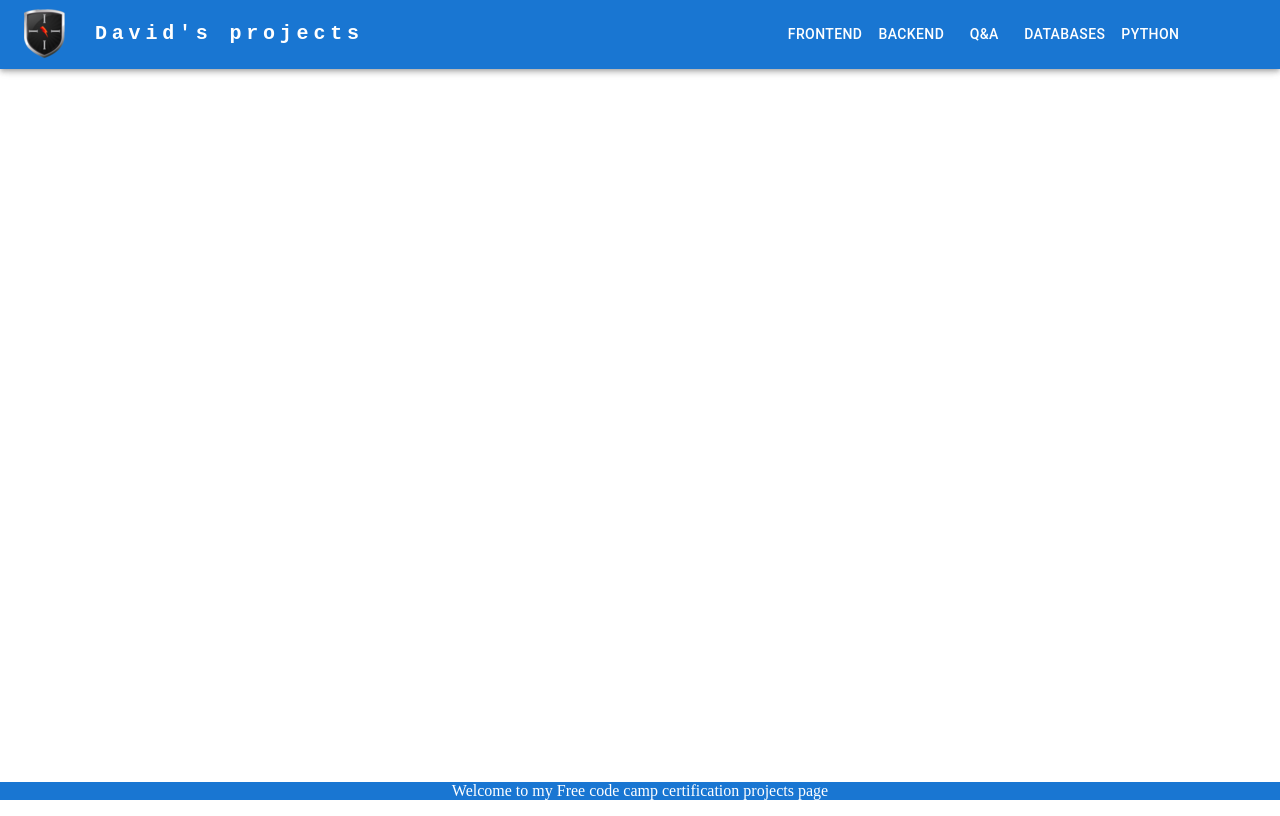
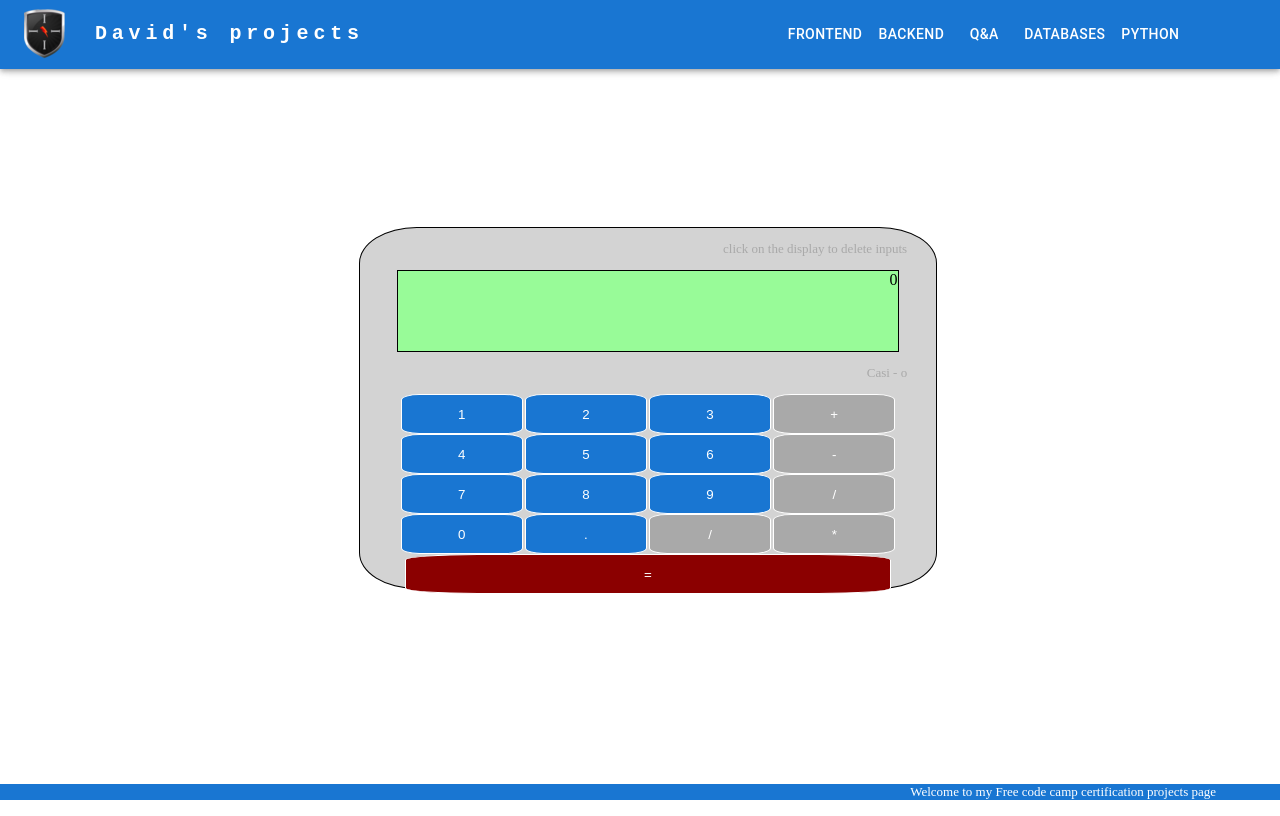
Before and after one commit to iisblitz/certifications, a React (Create React App) app: page /certifications/FrontEnd/JavaScriptCalculator in a window 1280 px wide. Built offline with nearby package versions, Linux system fonts and the light colour scheme.

Commit message:
calculator problem, page created, design and most functionality

```diff
--- a/src/pages/JavaScriptCalculator.css
+++ b/src/pages/JavaScriptCalculator.css
@@ -0,0 +1,70 @@
+.Calculator {
+  width: 100vw;
+  height: 100vh;
+  display: flex;
+  flex-direction: row;
+  justify-content: center;
+  align-items: center;
+}
+
+.container {
+  border: 1px solid black;
+  border-radius: 10%;
+  width: 45vw;
+  height: 45vh;
+  display: flex;
+  flex-direction: column;
+  justify-content: space-around;
+  align-items: center;
+  background-color: lightgray;
+}
+
+label {
+  width: 39vw;
+  height: 10vh;
+}
+
+.Display {
+  width: 39vw;
+  height: 10vh;
+  display: flex;
+  flex-direction: column;
+  text-align: right;
+  border: 1px solid black;
+  background-color: palegreen;
+}
+.Pad {
+  width: 39vw;
+  height: 25vh;
+
+  display: flex;
+  flex-direction: column;
+  justify-content: space-evenly;
+}
+
+.row {
+  display: flex;
+  flex-direction: row;
+  justify-content: space-evenly;
+}
+
+.number {
+  width: 9.5vw;
+  height: 5vh;
+}
+.operation {
+  width: 9.5vw;
+  height: 5vh;
+  background-color: darkgray;
+}
+.equals {
+  width: 38vw;
+  height: 5vh;
+  background-color: darkred;
+}
+p {
+  width: 90%;
+  text-align: right;
+  font-size: small;
+  color: darkgray;
+}
--- a/src/pages/JavaScriptCalculator.js
+++ b/src/pages/JavaScriptCalculator.js
@@ -1,7 +1,78 @@
+import {useState} from "react"
+import "./JavaScriptCalculator.css"
+
 const JavaScriptCalculator = () => {
-    return ( <>
+    const [display, setDisplay] = useState('0')
+    const [current, setCurrent] = useState('')
 
-    </> );
+    const input = (e) => {
+        const pointer = e.target.value;
+        const regex = /[+\-*/.]/;
+
+        if (regex.test(pointer) && regex.test(current.slice(-1)) ) {
+          setCurrent('Error');
+          setTimeout(() => {
+            setCurrent('');
+          }, 2000);
+        } else {
+          setCurrent((prev) => prev + pointer);
+        }
+
+
+
+      };
+
+    const reset = () => {
+        setCurrent("")
+        setDisplay(0)
+    }
+
+    const solve = (e) => {
+
+    }
+
+
+    return (
+        <div className="Calculator">
+            <div className="container">
+                <p>click on the display to delete inputs</p>
+                <div className="Display" onClick={reset} id="clear">
+                <label>{display}</label>
+                <label>{current}</label>
+                </div>
+                <p>Casi - o</p>
+                <div className="Pad">
+                    <div className="row">
+                        <button className="number" onClick={(e) => input(e)} value="1" id="one">1</button>
+                        <button className="number" onClick={(e) => input(e)} value="2" id="two">2</button>
+                        <button className="number" onClick={(e) => input(e)} value="3" id="three">3</button>
+                        <button className="operation" onClick={(e) => input(e)} value=" + " id="add">+</button>
+                    </div>
+                    <div className="row">
+                        <button className="number" onClick={(e) => input(e)} value="4" id="four">4</button>
+                        <button className="number" onClick={(e) => input(e)} value="5" id="five">5</button>
+                        <button className="number" onClick={(e) => input(e)} value="6" id="six">6</button>
+                        <button className="operation" onClick={(e) => input(e)} value=" - " id="subtract">-</button>
+                    </div>
+                    <div className="row">
+                        <button className="number" onClick={(e) => input(e)} value="7" id="seven">7</button>
+                        <button className="number" onClick={(e) => input(e)} value="8" id="eigth">8</button>
+                        <button className="number" onClick={(e) => input(e)} value="9" id="nine">9</button>
+                        <button className="operation" onClick={(e) => input(e)} value=" / " id="multiplay">/</button>
+                    </div>
+                    <div className="row">
+                        <button className="number" onClick={(e) => input(e)} value="0" id="zero">0</button>
+                        <button className="number" onClick={(e) => input(e)} value=".">.</button>
+                        <button className="operation" onClick={(e) => input(e)}value=" / " id="divide">/</button>
+                        <button className="operation" onClick={(e) => input(e)} value=" * ">*</button>
+                    </div>
+                    <div className="row">
+                        <button className="equals" onClick={(e)=> solve(e)} id="equals">=</button>
+                    </div>
+                </div>
+            </div>
+        </div>
+     );
 }
 
 export default JavaScriptCalculator;
```
